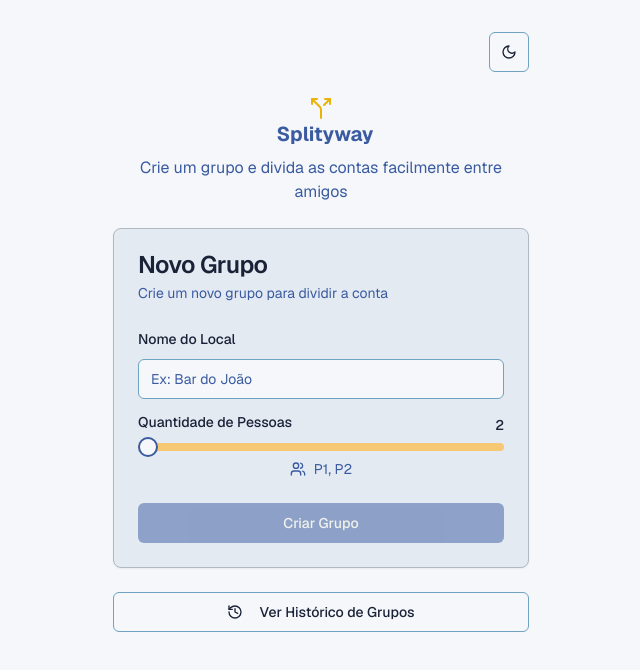
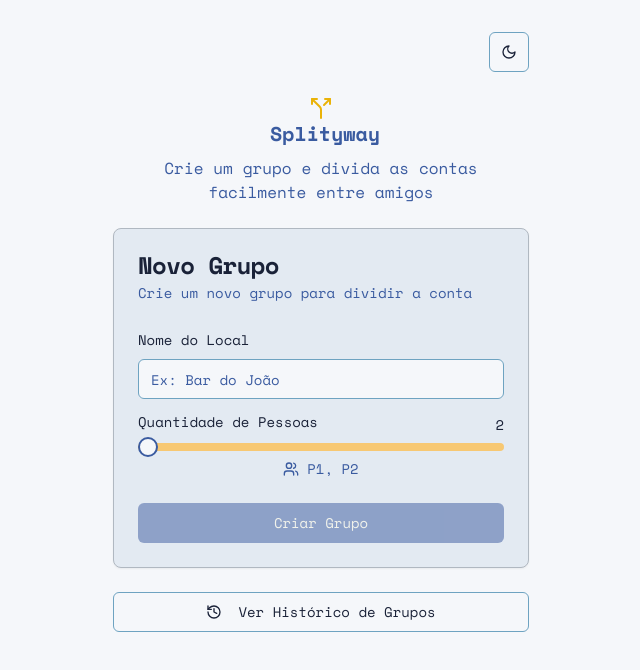
Before and after one commit to MarcusPOliveira/splityway, a Next.js app: page / in a window 1280 px wide. Shown: the top 670 px of the page, without its empty margins (319-959 px from the left). Built offline with nearby package versions, Linux system fonts and the light colour scheme; no server answers.

Commit message:
feat: integrate Space Mono font and update Tailwind configuration

```diff
--- a/app/layout.tsx
+++ b/app/layout.tsx
@@ -1,11 +1,16 @@
 import type { Metadata } from "next"
-import { GeistSans } from "geist/font/sans"
-import { GeistMono } from "geist/font/mono"
+import { Space_Mono } from "next/font/google"
 import { Analytics } from "@vercel/analytics/next"
 import { ThemeProvider } from "@/components/theme-provider"
 import { AnalyticsProvider } from "@/components/analytics-provider"
 
 import "./globals.css"
+
+const spaceMono = Space_Mono({
+  weight: ["400", "700"],
+  subsets: ["latin"],
+  variable: "--font-space-mono",
+})
 
 export const metadata: Metadata = {
   title: "Splityway",
@@ -41,17 +46,8 @@ export default function RootLayout({
   children: React.ReactNode
 }>) {
   return (
-    <html lang="en" suppressHydrationWarning>
-      <head>
-        <style>{`
-html {
-  font-family: ${GeistSans.style.fontFamily};
-  --font-sans: ${GeistSans.variable};
-  --font-mono: ${GeistMono.variable};
-}
-        `}</style>
-      </head>
-      <body>
+    <html lang="en" suppressHydrationWarning className={spaceMono.variable}>
+      <body className="font-sans">
         <ThemeProvider
           attribute="class"
           defaultTheme="system"
--- a/tailwind.config.ts
+++ b/tailwind.config.ts
@@ -67,6 +67,10 @@ const config: Config = {
         md: 'calc(var(--radius) - 2px)',
         sm: 'calc(var(--radius) - 4px)',
       },
+      fontFamily: {
+        sans: ['var(--font-space-mono)', 'monospace'],
+        mono: ['var(--font-space-mono)', 'monospace'],
+      },
       keyframes: {
         'accordion-down': {
           from: {
```
